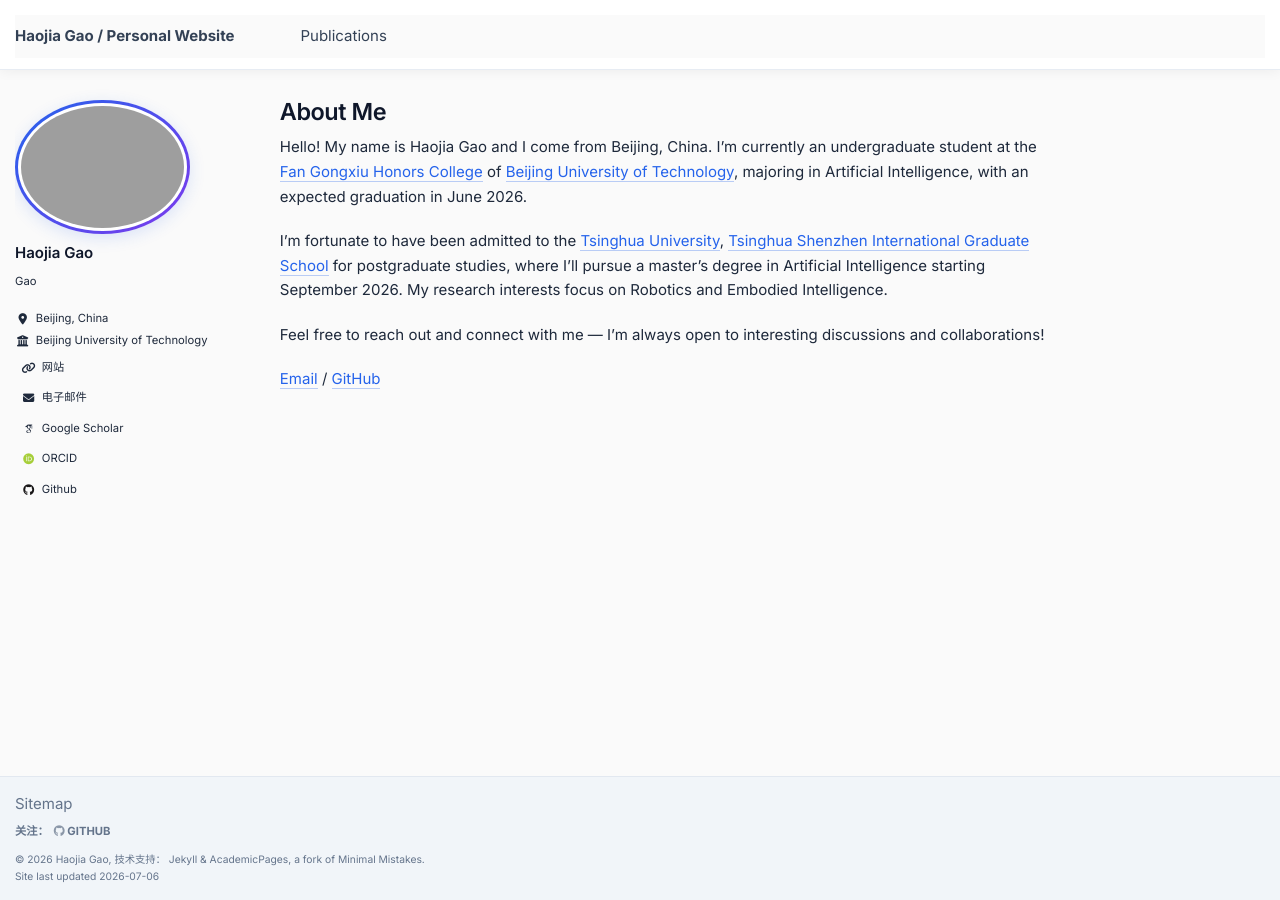
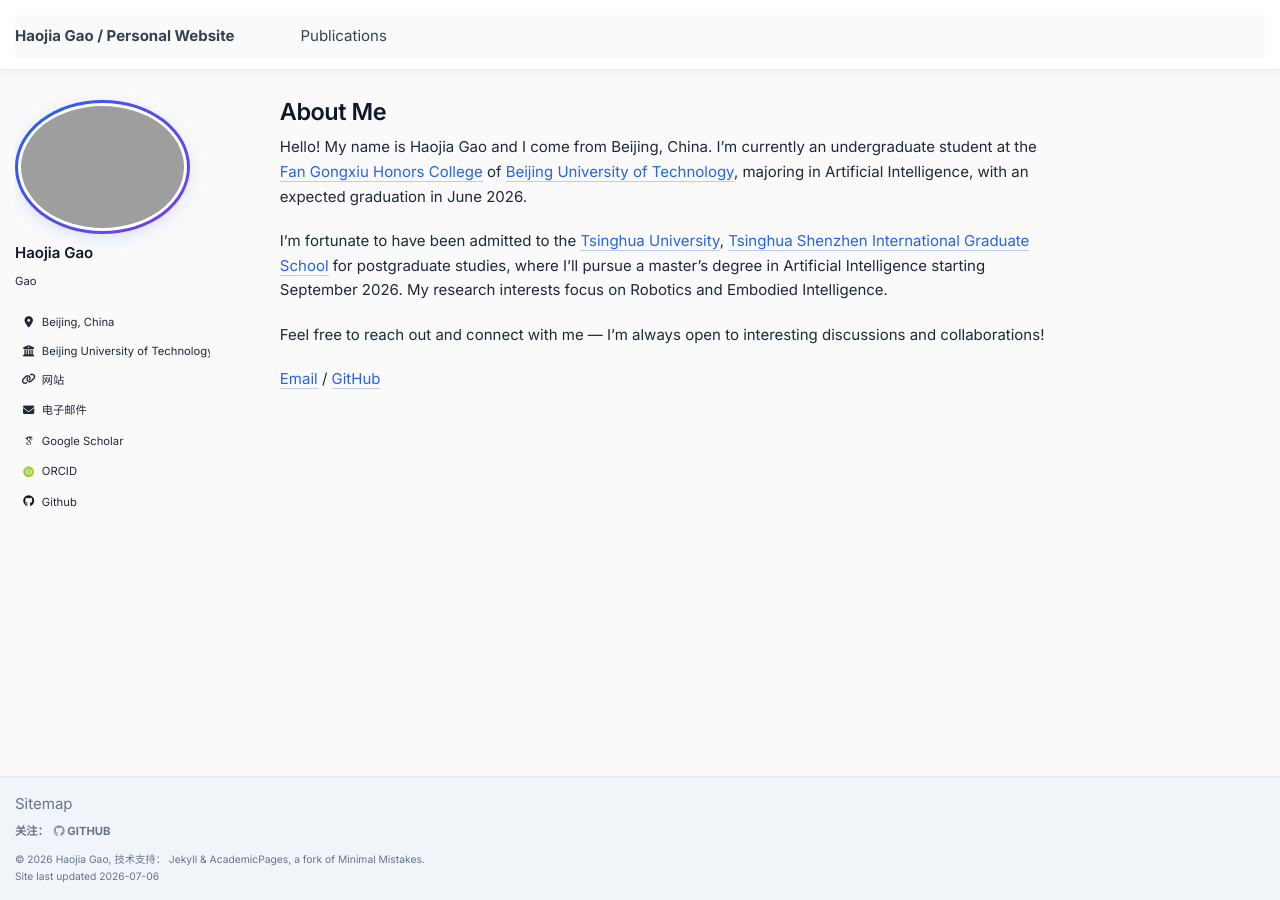
Before and after one commit to gaohaojia/gaohaojia.github.io, a Jekyll site: the page built from _pages/about.md, in a window 1280 px wide. Built offline with Jekyll 4.4.1, drawn with Linux system fonts in a browser that asks for light colours; some web fonts are replaced.

Commit message:
Refactor sidebar icon and link styles for improved alignment and presentation

```diff
--- a/_sass/_sidebar.scss
+++ b/_sass/_sidebar.scss
@@ -245,18 +245,23 @@
   }
 
   .icon-pad-right {
-    display: inline-block;
+    flex: 0 0 1.35em;
     width: 1.35em;
     margin-right: 0.5em;
     padding-right: 0;
     text-align: center;
-    vertical-align: -0.08em;
+    line-height: 1;
+  }
+
+  .author__desktop,
+  a {
+    display: flex;
+    align-items: center;
+    margin-bottom: 4px;
+    padding: 4px 6px;
   }
 
   a {
-    display: block;
-    margin-bottom: 4px;
-    padding: 4px 6px;
     border-radius: 6px;
     color: inherit;
     font-size: $type-size-5;
```
